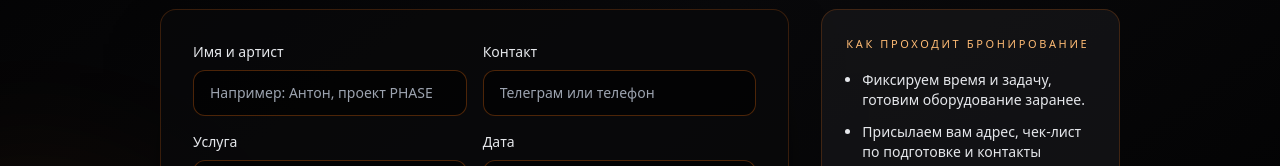
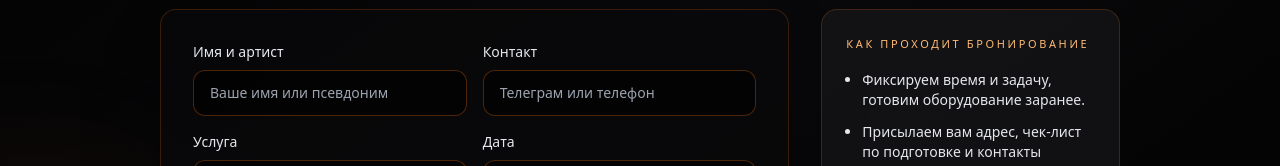
Before and after one commit to headice/coursework_phase_records, a React (Create React App) app in the folder coursework_phase_records/client/app/: page /booking in a window 1280 px wide. Shown: the part 404-570 px from the top of the page. Built offline with nearby package versions, Linux system fonts and the light colour scheme.

Commit message:
Update placeholders to use names

```diff
--- a/coursework_phase_records/client/app/src/Booking.jsx
+++ b/coursework_phase_records/client/app/src/Booking.jsx
@@ -149,7 +149,7 @@ export default function Booking() {
                       name="name"
                       value={form.name}
                       onChange={handleChange}
-                      placeholder="Например: Антон, проект PHASE"
+                      placeholder="Ваше имя или псевдоним"
                       className="rounded-xl bg-black/60 border border-orange-500/30 px-4 py-3 text-sm focus:border-orange-400 outline-none"
                     />
                   </label>
--- a/coursework_phase_records/client/app/src/Registration.jsx
+++ b/coursework_phase_records/client/app/src/Registration.jsx
@@ -78,7 +78,7 @@ const Registration = () => {
                       name="username"
                       value={formData.username}
                       onChange={handleChange}
-                      placeholder="PHASE / Anton"
+                      placeholder="Ваше имя или псевдоним"
                       className="w-full rounded-xl bg-black/60 border border-orange-500/30 px-4 py-3 text-sm focus:border-orange-400 outline-none"
                     />
                   </label>
--- a/coursework_phase_records/client/app/src/components/RequestModal.jsx
+++ b/coursework_phase_records/client/app/src/components/RequestModal.jsx
@@ -68,7 +68,7 @@ export default function RequestModal({ open, onClose, preset }) {
               name="name"
               value={form.name}
               onChange={handleChange}
-              placeholder="Например: Антон, проект PHASE"
+              placeholder="Ваше имя или псевдоним"
               className="rounded-xl bg-black/60 border border-orange-500/30 px-4 py-3 text-sm focus:border-orange-400 outline-none"
             />
           </label>
```
